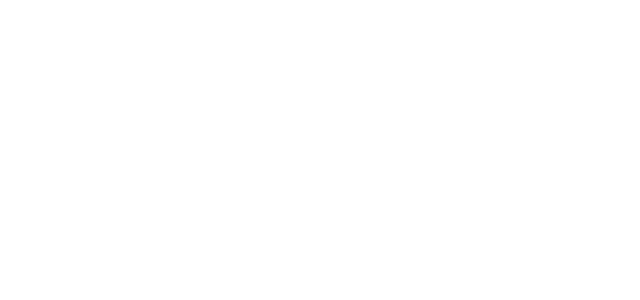
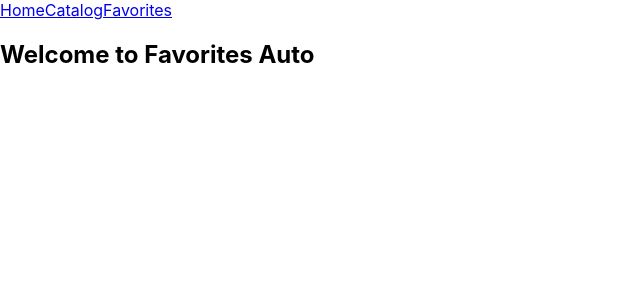
Before and after one commit to Nikolaihait4/AutoSale, a React (Create React App) app: page /AutoSale/favorites in a window 1280 px wide. Before the commit this address had no page. Shown: the top 300 px of the page, without its empty margins (0-640 px from the left). Built offline with nearby package versions, Linux system fonts and the light colour scheme.

Commit message:
html_structura

```diff
--- a/src/components/App/App.jsx
+++ b/src/components/App/App.jsx
@@ -1,12 +1,21 @@
-import Home from 'components/pages/Home';
-import { Suspense } from 'react';
-import { Route, Routes } from 'react-router-dom';
+import React, { Suspense } from 'react';
+import { Routes, Route, Navigate } from 'react-router-dom';
+
+import Home from 'pages/Home/Home';
+import Catalog from 'pages/Catalog/Catalog';
+import Favorites from 'pages/Favorites/Favorites';
+import SharedLayout from 'components/SharedLayout/SharedLayout';
 
 export const App = () => {
   return (
     <Suspense>
       <Routes>
-        <Route path="/" element={<Home />}></Route>
+        <Route path="/" element={<SharedLayout />}>
+          <Route index element={<Home />} />
+          <Route path="/catalog" element={<Catalog />} />
+          <Route path="/favorites" element={<Favorites />} />
+          <Route path="*" element={<Navigate to="/" />} />
+        </Route>
       </Routes>
     </Suspense>
   );
--- /dev/null
+++ b/src/components/SharedLayout/SharedLayout.jsx
@@ -0,0 +1,17 @@
+import React from 'react';
+import { NavLink, Outlet } from 'react-router-dom';
+
+const SharedLayout = () => {
+  return (
+    <div>
+      <header>
+        <NavLink to="/">Home</NavLink>
+        <NavLink to="/catalog">Catalog</NavLink>
+        <NavLink to="/favorites">Favorites</NavLink>
+      </header>
+      <Outlet />
+    </div>
+  );
+};
+
+export default SharedLayout;
--- a/src/components/pages/Home.jsx
+++ b/src/pages/Catalog/Catalog.jsx
@@ -1,7 +1,7 @@
-import { getAllCars } from 'components/services/api';
 import { useState, useEffect } from 'react';
+import { getAllCars } from 'services/api';
 
-const Home = () => {
+const Catalog = () => {
   const [cars, setCars] = useState([]);
 
   useEffect(() => {
@@ -30,7 +30,7 @@ const Home = () => {
               height="auto"
             />
             <p>
-              {car.make} {car.model}, {car.year}
+              {car.make} {car.model} {car.year}
             </p>
             <p>
               {car.address} {car.rentalCompany} {car.accessories.join(' ')}
@@ -45,4 +45,4 @@ const Home = () => {
   );
 };
 
-export default Home;
+export default Catalog;
--- /dev/null
+++ b/src/pages/Favorites/Favorites.jsx
@@ -0,0 +1,11 @@
+import React from 'react';
+
+const Favorites = () => {
+  return (
+    <div>
+      <h2>Welcome to Favorites Auto</h2>
+    </div>
+  );
+};
+
+export default Favorites;
--- /dev/null
+++ b/src/pages/Home/Home.jsx
@@ -0,0 +1,13 @@
+import React from 'react';
+
+const Home = () => {
+  return (
+    <div>
+      <h1>Welcome to Car Rental Services</h1>
+      <p>Explore our wide range of cars available for rent.</p>
+      <p>We offer competitive prices and flexible rental options.</p>
+    </div>
+  );
+};
+
+export default Home;
```
Also changed, not shown: src/services/api.js (renamed from src/components/services/api.js).
